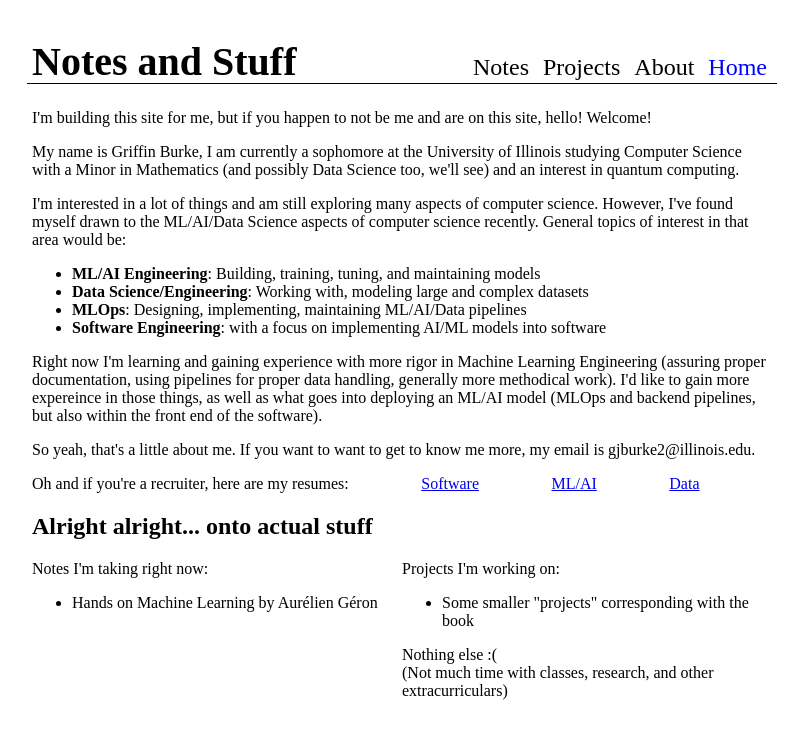
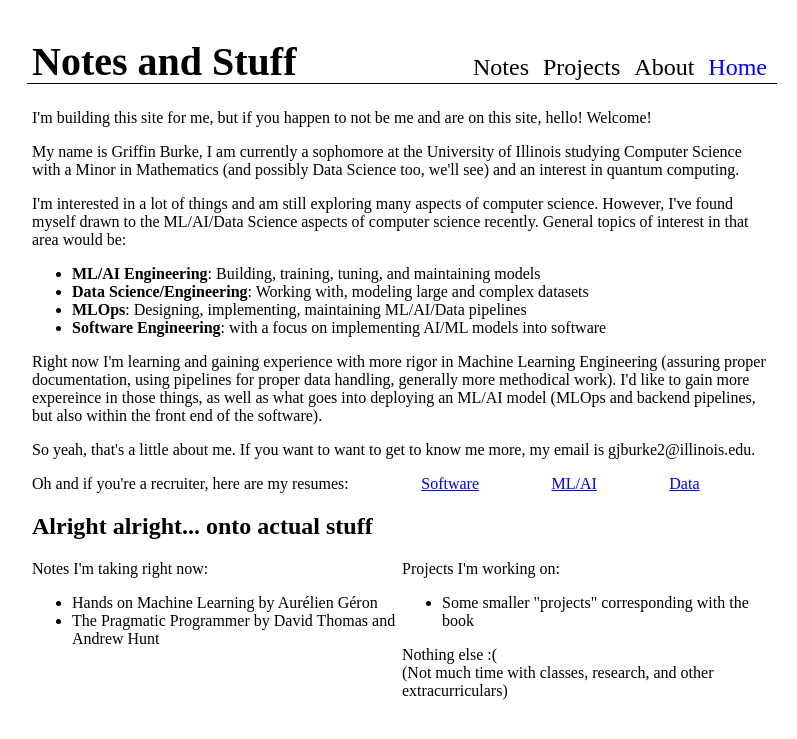
Before and after one commit to gjburke/gjburke.github.io, a Jekyll site: the page built from index.html, in a window 1280 px wide. Shown: the top 739 px of the page, without its empty margins (238-1035 px from the left). Built offline with Jekyll 4.4.1, drawn with Linux system fonts in a browser that asks for light colours.

Commit message:
Added new notes, making sure everything works with more than one

```diff
--- a/_data/current_notes.yaml
+++ b/_data/current_notes.yaml
@@ -1,3 +1,6 @@
 - title: Hands on Machine Learning
   author: Aurélien Géron
   link: /notes/HoML.html
+- title: The Pragmatic Programmer
+  author: David Thomas and Andrew Hunt
+  link: /notes/TPP.html
--- a/_data/notes.yaml
+++ b/_data/notes.yaml
@@ -1,3 +1,6 @@
 - title: Hands on Machine Learning
   author: Aurélien Géron
   link: /notes/HoML.html
+- title: The Pragmatic Programmer
+  author: David Thomas and Andrew Hunt
+  link: /notes/TPP.html
```
